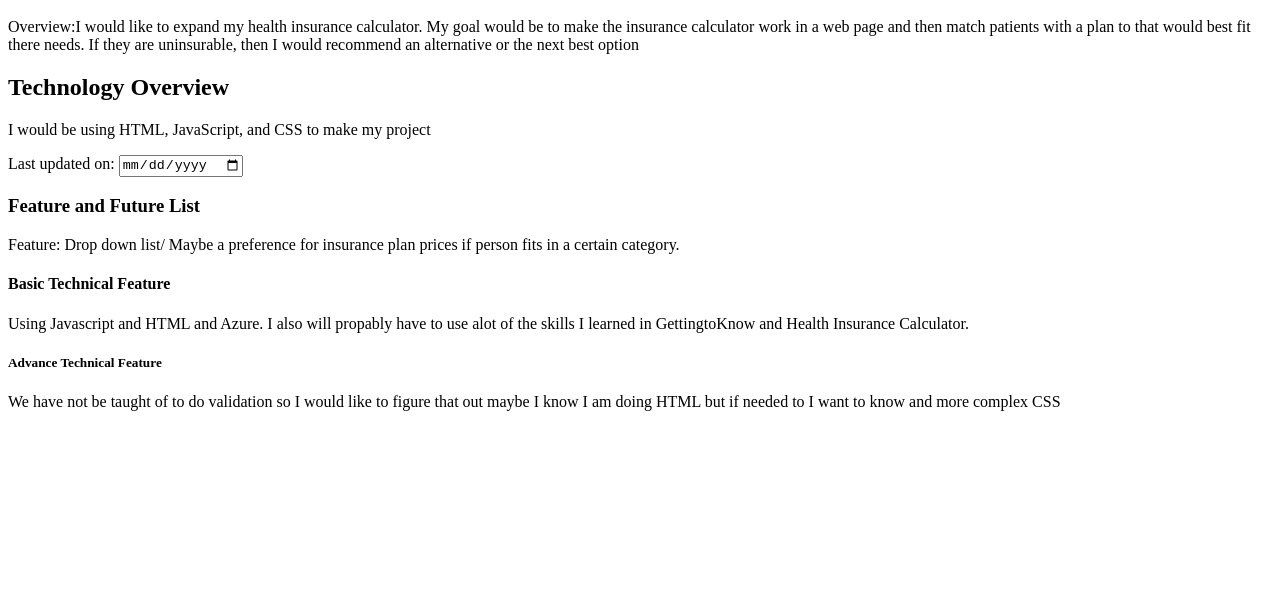
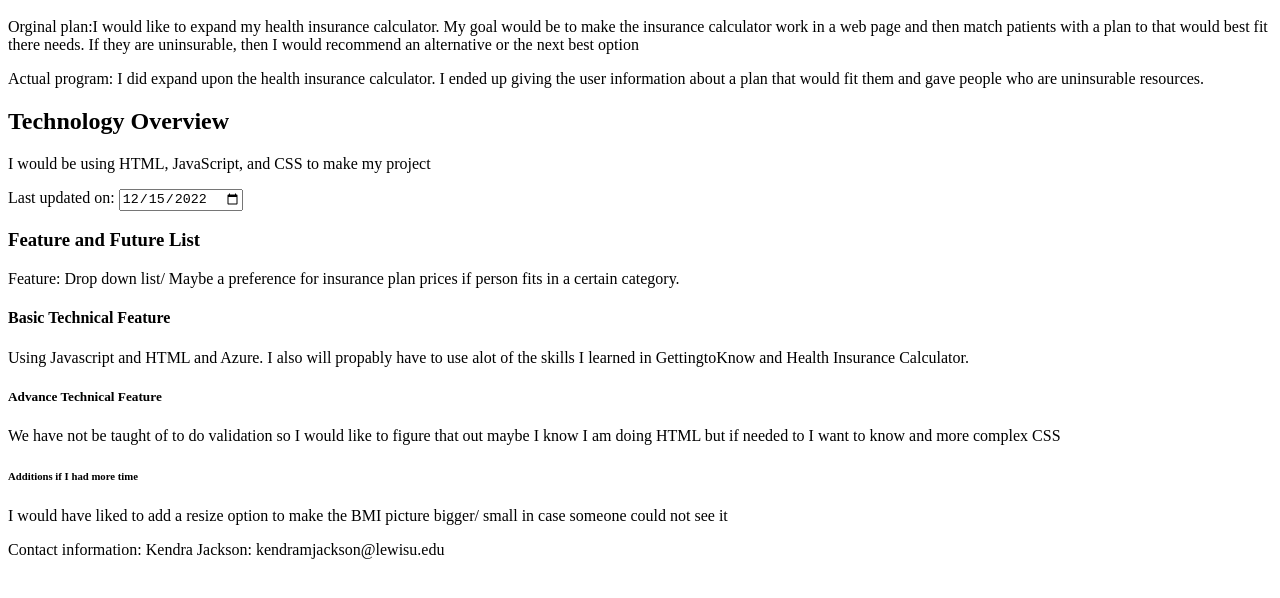
Before and after one commit to kendramjackson/Final, a plain HTML site: page index.html in a window 1280 px wide. Shown: the part 48-646 px from the top of the page. Drawn offline with Linux system fonts and the light colour scheme.

Commit message:
Update files.

```diff
--- a/index.html
+++ b/index.html
@@ -3,12 +3,13 @@
 SafteyWings
 </title>
 <h1>Safety Wings Proposal</h1>
-<p>Overview:I would like to expand my health insurance calculator. My goal would be to make the insurance calculator work in a web page and then match patients with a plan to that would best fit there needs.
+<p>Orginal plan:I would like to expand my health insurance calculator. My goal would be to make the insurance calculator work in a web page and then match patients with a plan to that would best fit there needs.
     If they are uninsurable, then I would recommend an alternative or the next best option</p>
+<p>Actual program: I did expand upon the health insurance calculator. I ended up giving the user information about a plan that would fit them and gave people who are uninsurable resources.</p>
 <h2>Technology Overview </h2>
 <p> I would be using HTML, JavaScript, and CSS to make my project</p>
 <label for="Last updated on">Last updated on:</label>
-<input type="date" value="2022-12-4" />
+<input type="date" value="2022-12-15" />
 
 
 <h3>Feature and Future List</h3>
@@ -20,5 +21,9 @@ SafteyWings
 <h5>Advance Technical Feature</h5>
 <p> We have not be taught of to do validation so I would like to figure that out maybe I know I am doing HTML but if needed to I want to know and more complex CSS</p>
 
+<h6>Additions if I had more time</h6>
+<p> I would have liked to add a resize option to make the BMI picture bigger/ small in case someone could not see it</p>
+
+<p>Contact information: Kendra Jackson: kendramjackson@lewisu.edu</p>
 
 </html>
```
